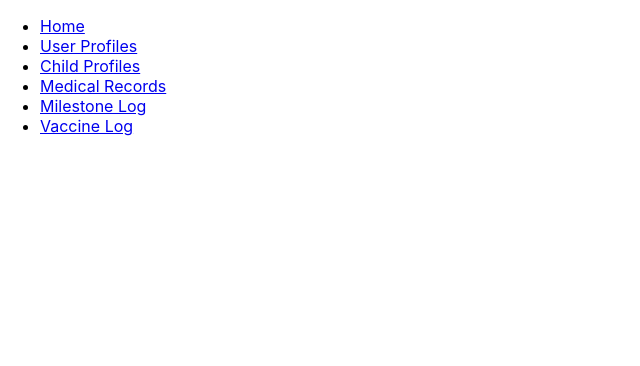
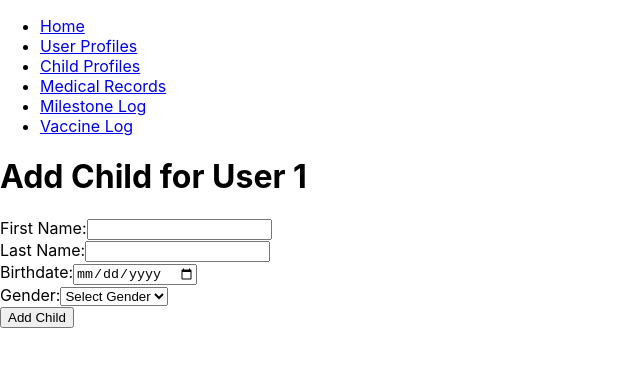
Before and after one commit to msgem0523/capstonefrontend, a React (Create React App) app in the folder frontend/: page /add-child/1 in a window 1280 px wide. Shown: the top 366 px of the page, without its empty margins (0-640 px from the left). Built offline with nearby package versions, Linux system fonts and the light colour scheme.

Commit message:
connected child to user

```diff
--- a/frontend/src/App.js
+++ b/frontend/src/App.js
@@ -24,6 +24,7 @@ function App() {
           <Route path="/userprofiles" element={<UserProfiles />} />
           <Route path="/child" element={<ChildProfiles />} />
           <Route path="/add-child" element={<AddChild />} />
+          <Route path="/add-child/:userId" element={<AddChild />} />
           <Route path="/edit-child/:id" element={<EditChild />} />
           <Route path="/medicalrecords" element={<MedicalRecords />} />
           <Route path="/milestones" element={<MilestoneLog />} />
--- a/frontend/src/pages/AddChild.js
+++ b/frontend/src/pages/AddChild.js
@@ -1,38 +1,26 @@
 import React, { useState } from 'react';
+import { useParams, useNavigate } from 'react-router-dom';
 import axios from 'axios';
-import { useNavigate } from 'react-router-dom';
 
 const AddChild = () => {
-  const [childData, setChildData] = useState({
-    firstName: '',
-    lastName: '',
-    birthdate: '',
-    gender: '',
-  });
-
+    const { userId } = useParams();
     const navigate = useNavigate();
-
-  const handleChange = (e) => {
-    const { name, value } = e.target;
-    setChildData((prevData) => ({
-      ...prevData,
-      [name]: value,
-    }));
-  };
+    const [firstName, setFirstName] = useState('');
+    const [lastName, setLastName] = useState('');
+    const [birthdate, setBirthdate] = useState('');
+    const [gender, setGender] = useState('');
 
     const handleSubmit = async (e) => {
         e.preventDefault();
-    // Validate data before sending the request
-    if (!childData.firstName || !childData.lastName || !childData.birthdate || !childData.gender) {
-      console.error('All fields are required');
-      return;
-    }
         try {
-      const response = await axios.post('http://localhost:5000/api/children', childData, {
-        headers: { 'Content-Type': 'application/json' },
+            const response = await axios.post(`http://localhost:5000/api/users/${userId}/children`, {
+                firstName,
+                lastName,
+                birthdate,
+                gender
             });
-      alert('Child added successfully!');
-      navigate('/child');
+            console.log('Child added successfully:', response.data);
+            navigate(`/user/${userId}`);
         } catch (error) {
             console.error('Error adding child:', error);
         }
@@ -40,15 +28,15 @@ const AddChild = () => {
 
     return (
         <div className="p-4">
-      <h1 className="text-xl font-bold">Add Child</h1>
+            <h1 className="text-xl font-bold">Add Child for User {userId}</h1>
             <form onSubmit={handleSubmit}>
                 <div>
                     <label>First Name:</label>
                     <input
                         type="text"
                         name="firstName"
-            value={childData.firstName}
-            onChange={handleChange}
+                        value={firstName}
+                        onChange={(e) => setFirstName(e.target.value)}
                     />
                 </div>
                 <div>
@@ -56,8 +44,8 @@ const AddChild = () => {
                     <input
                         type="text"
                         name="lastName"
-            value={childData.lastName}
-            onChange={handleChange}
+                        value={lastName}
+                        onChange={(e) => setLastName(e.target.value)}
                     />
                 </div>
                 <div>
@@ -65,44 +53,18 @@ const AddChild = () => {
                     <input
                         type="date"
                         name="birthdate"
-            value={childData.birthdate}
-            onChange={handleChange}
+                        value={birthdate}
+                        onChange={(e) => setBirthdate(e.target.value)}
                     />
                 </div>
                 <div>
                     <label>Gender:</label>
-          <div>
-            <label>
-              <input
-                type="radio"
-                name="gender"
-                value="Male"
-                checked={childData.gender === 'Male'}
-                onChange={handleChange}
-              />
-              Male
-            </label>
-            <label>
-              <input
-                type="radio"
-                name="gender"
-                value="Female"
-                checked={childData.gender === 'Female'}
-                onChange={handleChange}
-              />
-              Female
-            </label>
-            <label>
-              <input
-                type="radio"
-                name="gender"
-                value="Other"
-                checked={childData.gender === 'Other'}
-                onChange={handleChange}
-              />
-              Other
-            </label>
-          </div>
+                    <select value={gender} onChange={(e) => setGender(e.target.value)}>
+                        <option value="">Select Gender</option>
+                        <option value="Male">Male</option>
+                        <option value="Female">Female</option>
+                        <option value="Other">Other</option>
+                    </select>
                 </div>
                 <button type="submit">Add Child</button>
             </form>
--- a/frontend/src/pages/AddUser.js
+++ b/frontend/src/pages/AddUser.js
@@ -36,6 +36,10 @@ const AddUser = () => {
     }
   };
 
+  const handleAddChild = () => {
+    navigate('/add-child');
+  };
+
   return (
     <div className="p-4">
       <h1 className="text-xl font-bold">Add User</h1>
@@ -60,6 +64,7 @@ const AddUser = () => {
         </div>
         <button type="submit">Add User</button>
       </form>
+      <button onClick={handleAddChild} className="mt-4 px-4 py-2 bg-blue-500 text-white rounded">Add Child</button>
     </div>
   );
 };
--- a/frontend/src/pages/EditUser.js
+++ b/frontend/src/pages/EditUser.js
@@ -4,8 +4,7 @@ import { useNavigate, useParams } from 'react-router-dom';
 
 const EditUser = () => {
   const [userData, setUserData] = useState({
-    firstName: '',
-    lastName: '',
+    name: '',
     email: '',
   });
 
@@ -33,7 +32,7 @@ const EditUser = () => {
   const handleSubmit = async (e) => {
     e.preventDefault();
     // Validate data before sending the request
-    if (!userData.firstName || !userData.lastName || !userData.email) {
+    if (!userData.name || !userData.email) {
       console.error('All fields are required');
       return;
     }
@@ -48,25 +47,20 @@ const EditUser = () => {
     }
   };
 
+  const handleAddChild = () => {
+    navigate(`/add-child/${id}`);
+  };
+
   return (
     <div className="p-4">
       <h1 className="text-xl font-bold">Edit User</h1>
       <form onSubmit={handleSubmit}>
         <div>
-          <label>First Name:</label>
+          <label>Name:</label>
           <input
             type="text"
-            name="firstName"
-            value={userData.firstName}
-            onChange={handleChange}
-          />
-        </div>
-        <div>
-          <label>Last Name:</label>
-          <input
-            type="text"
-            name="lastName"
-            value={userData.lastName}
+            name="name"
+            value={userData.name}
             onChange={handleChange}
           />
         </div>
@@ -81,6 +75,7 @@ const EditUser = () => {
         </div>
         <button type="submit">Update User</button>
       </form>
+      <button onClick={handleAddChild} className="mt-4 px-4 py-2 bg-blue-500 text-white rounded">Add Child</button>
     </div>
   );
 };
--- a/frontend/src/pages/SelectedChild.js
+++ b/frontend/src/pages/SelectedChild.js
@@ -1,41 +1,43 @@
-import React, { useState, useEffect } from 'react';
+import React, { useEffect, useState } from 'react';
+import { useParams, useNavigate } from 'react-router-dom';
 import axios from 'axios';
-import { useParams } from 'react-router-dom';
 
 const SelectedChild = () => {
+  const { id } = useParams();
+  const navigate = useNavigate();
   const [child, setChild] = useState(null);
-  const { id } = useParams();
 
   useEffect(() => {
-    // Fetch child details
-    axios.get(`http://localhost:5000/api/children/${id}`)
-      .then(response => {
+    const fetchChild = async () => {
+      try {
+        const response = await axios.get(`http://localhost:5000/api/children/${id}`);
         setChild(response.data);
-      })
-      .catch(error => {
+      } catch (error) {
         console.error('Error fetching child data:', error);
-      });
+      }
+    };
+
+    fetchChild();
   }, [id]);
+
+  const handleViewMedicalRecord = () => {
+    navigate(`/child/${id}/medical-record`);
+  };
 
   return (
     <div className="p-4">
-      {child && (
+      {child ? (
         <>
           <h1 className="text-xl font-bold">{child.firstName} {child.lastName}</h1>
           <p>Birthdate: {child.birthdate}</p>
           <p>Gender: {child.gender}</p>
-          <p>Age: {calculateAge(child.birthdate)}</p>
+          <button onClick={handleViewMedicalRecord} className="mt-4 px-4 py-2 bg-green-500 text-white rounded">View Medical Record</button>
         </>
+      ) : (
+        <p>Loading child profile...</p>
       )}
     </div>
   );
 };
 
-const calculateAge = (birthdate) => {
-  const birthDate = new Date(birthdate);
-  const ageDifMs = Date.now() - birthDate.getTime();
-  const ageDate = new Date(ageDifMs);
-  return Math.abs(ageDate.getUTCFullYear() - 1970);
-};
-
 export default SelectedChild;
--- a/frontend/src/pages/SelectedUser.js
+++ b/frontend/src/pages/SelectedUser.js
@@ -1,31 +1,36 @@
-import React, { useState, useEffect } from 'react';
+import React, { useEffect, useState } from 'react';
+import { useParams, useNavigate } from 'react-router-dom';
 import axios from 'axios';
-import { useParams, useNavigate } from 'react-router-dom';
 
 const SelectedUser = () => {
+  const { id } = useParams();
+  const navigate = useNavigate();
   const [user, setUser] = useState(null);
   const [children, setChildren] = useState([]);
-  const { id } = useParams();
-  const navigate = useNavigate();
 
   useEffect(() => {
     // Fetch user details
-    axios.get(`http://localhost:5000/api/users/${id}`)
-      .then(response => {
+    const fetchUser = async () => {
+      try {
+        const response = await axios.get(`http://localhost:5000/api/users/${id}`);
         setUser(response.data);
-      })
-      .catch(error => {
+      } catch (error) {
         console.error('Error fetching user data:', error);
-      });
+      }
+    };
 
     // Fetch children of the user
-    axios.get(`http://localhost:5000/api/users/${id}/children`)
-      .then(response => {
+    const fetchChildren = async () => {
+      try {
+        const response = await axios.get(`http://localhost:5000/api/users/${id}/children`);
         setChildren(response.data);
-      })
-      .catch(error => {
+      } catch (error) {
         console.error('Error fetching children data:', error);
-      });
+      }
+    };
+
+    fetchUser();
+    fetchChildren();
   }, [id]);
 
   const handleChildClick = (childId) => {
@@ -36,11 +41,15 @@ const SelectedUser = () => {
     navigate(`/edit-user/${id}`);
   };
 
+  const handleAddChild = () => {
+    navigate(`/add-child/${id}`);
+  };
+
   return (
     <div className="p-4">
       {user && (
         <>
-          <h1 className="text-xl font-bold">{user.firstName} {user.lastName}</h1>
+          <h1 className="text-xl font-bold">{user.name}</h1>
           <p>Email: {user.email}</p>
           <button onClick={handleEditUser} className="mt-4 px-4 py-2 bg-yellow-500 text-white rounded">Edit User</button>
           <h2 className="text-lg font-bold mt-4">Children</h2>
@@ -55,6 +64,7 @@ const SelectedUser = () => {
               ))}
             </ul>
           )}
+          <button onClick={handleAddChild} className="mt-4 px-4 py-2 bg-blue-500 text-white rounded">Add Child</button>
         </>
       )}
     </div>
```
Lines whose indentation alone changed are shown as unchanged.
